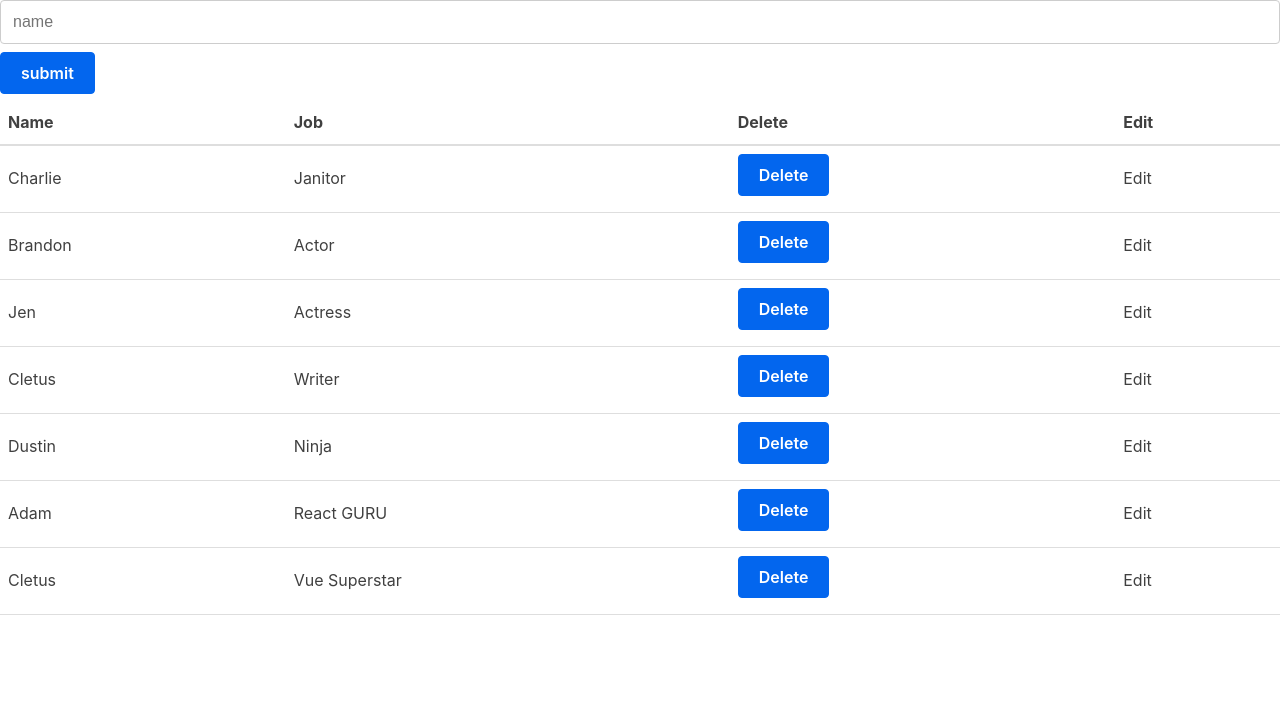
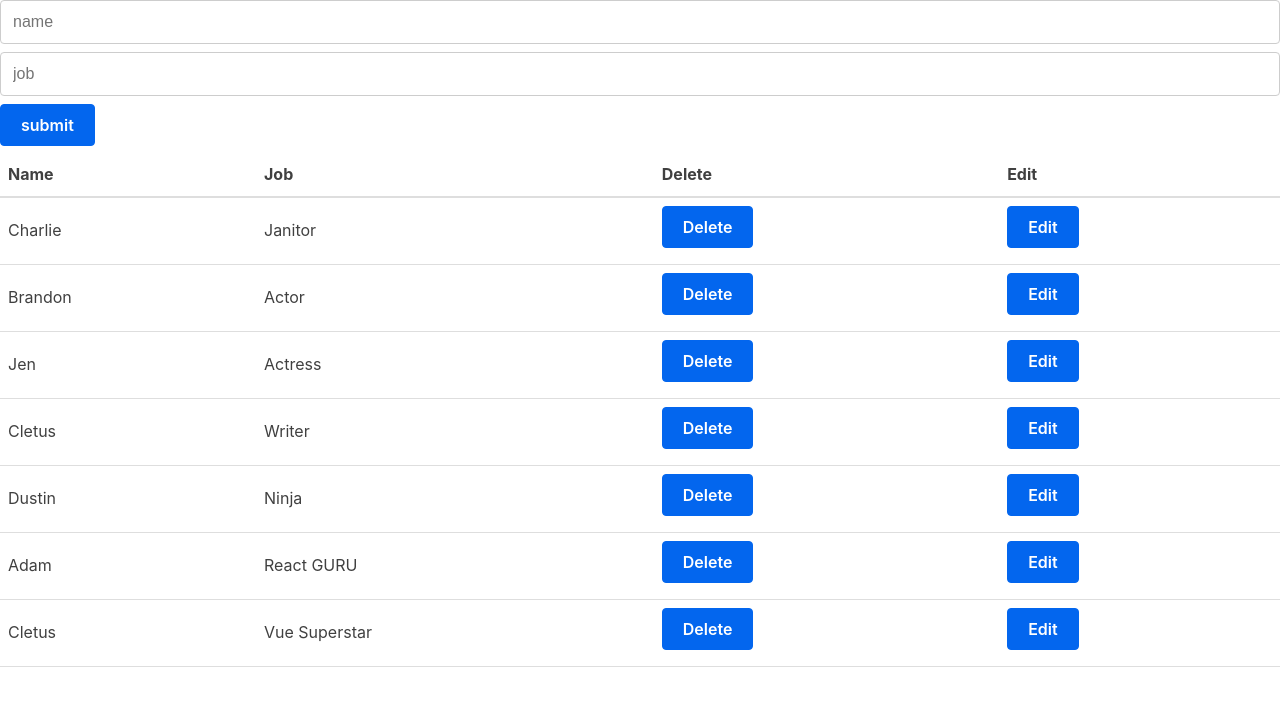
Before and after one commit to secantsquared/ah-react-demo, a React (Create React App) app in the folder client/: page / in a window 1280 px wide. Shown: the top 706 px of the page. Built offline with nearby package versions, Linux system fonts and the light colour scheme.

Commit message:
:bug: fixes a small issue with the name and job inputs

```diff
--- a/client/src/App.js
+++ /dev/null
@@ -1,47 +0,0 @@
-import React, { Component } from 'react'
-import { characters } from './Characters'
-import Form from './components/Form/Form.js'
-import Table from './components/Table/Table'
-export default class App extends Component {
-  state = {
-    characters: [],
-    name: ''
-  }
-
-  componentDidMount() {
-    this.setState({
-      characters
-    })
-  }
-
-  onNameChange = name => {
-    this.setState({
-      name
-    })
-  }
-
-  handleSubmit = e => {
-    e.preventDefault()
-    this.setState({ characters: [...characters, { name: this.state.name }], name: '' })
-  }
-
-  render() {
-    return (
-      <>
-        <Form
-          name={this.state.name}
-          onNameChange={this.onNameChange}
-          handleSubmit={this.handleSubmit}
-        />
-        <Table characters={this.state.characters} />
-      </>
-    )
-  }
-}
-//* 2 INPUTS = NAME INPUT && JOB INPUT
-//* FORM (PARENT OF INPUTS)
-//* APP --> RENDER IT ALL <FORM/> IN APP
-
-//* TABLE
-//* TABLE HEADER TABLE BODY (2 COMPONENTS)
-//* 2 BUTTONS --> ADD DELETE // ADD EDIT
--- /dev/null
+++ b/client/src/components/App.js
@@ -0,0 +1,69 @@
+import React, { Component } from 'react'
+import { characters } from '../data/Characters'
+import Form from './Form/Form'
+import Table from './Table/Table'
+
+export default class App extends Component {
+  state = {
+    characters: [],
+    name: '',
+    job: ''
+  }
+
+  componentDidMount() {
+    this.setState({
+      characters
+    })
+  }
+
+  onNameChange = name => {
+    this.setState({
+      name
+    })
+  }
+
+  onJobChange = job => {
+    this.setState({
+      job
+    })
+  }
+
+  handleSubmit = e => {
+    const { name, job, characters } = this.state
+
+    if (!name || !job) {
+      alert('Please fill out both fields.')
+    } else {
+      e.preventDefault()
+      this.setState({
+        characters: [...characters, { name, job }],
+        name: '',
+        job: ''
+      })
+    }
+  }
+
+  render() {
+    const { characters, name, job } = this.state
+    return (
+      <>
+        <Form
+          name={name}
+          job={job}
+          onNameChange={this.onNameChange}
+          handleSubmit={this.handleSubmit}
+          onJobChange={this.onJobChange}
+          handleReset={this.handleReset}
+        />
+        <Table characters={characters} />
+      </>
+    )
+  }
+}
+//* 2 INPUTS = NAME INPUT && JOB INPUT
+//* FORM (PARENT OF INPUTS)
+//* APP --> RENDER IT ALL <FORM/> IN APP
+
+//* TABLE
+//* TABLE HEADER TABLE BODY (2 COMPONENTS)
+//* 2 BUTTONS --> ADD DELETE // ADD EDIT
--- a/client/src/components/Form/Form.js
+++ b/client/src/components/Form/Form.js
@@ -3,10 +3,12 @@ import NameInput from './NameInput'
 import JobInput from './JobInput'
 
 export default function Form(props) {
+  const { name, job, onNameChange, onJobChange } = props
   return (
     <form onSubmit={props.handleSubmit}>
-      <NameInput name={props.name} onNameChange={props.onNameChange} />
-      <JobInput />
+      <NameInput name={name} job={job} onNameChange={onNameChange} />
+      <JobInput job={job} onJobChange={onJobChange} />
+      <input type="submit" value="submit" />
     </form>
   )
 }
--- a/client/src/components/Form/JobInput.js
+++ b/client/src/components/Form/JobInput.js
@@ -1,5 +1,12 @@
 import React from 'react'
 
-export default function JobInput() {
-  return <div />
+export default function JobInput({ job, onJobChange }) {
+  return (
+    <input
+      type="text"
+      placeholder="job"
+      value={job}
+      onChange={e => onJobChange(e.target.value)}
+    />
+  )
 }
--- a/client/src/components/Form/NameInput.js
+++ b/client/src/components/Form/NameInput.js
@@ -1,14 +1,14 @@
 import React from 'react'
 
-export default function NameInput(props) {
-  const handleChange = e => {
-    props.onNameChange(e.target.value)
-  }
-
+export default function NameInput({ name, onNameChange }) {
   return (
     <>
-      <input type="text" placeholder="name" value={props.name} onChange={handleChange} />
-      <input type="submit" value="submit" />
+      <input
+        type="text"
+        placeholder="name"
+        value={name}
+        onChange={e => onNameChange(e.target.value)}
+      />
     </>
   )
 }
--- a/client/src/components/Table/Table.js
+++ b/client/src/components/Table/Table.js
@@ -2,11 +2,11 @@ import React from 'react'
 import TableHeader from './TableHeader'
 import TableBody from './TableBody'
 
-export default function Table(props) {
+export default function Table({ characters }) {
   return (
     <table>
       <TableHeader />
-      <TableBody characters={props.characters} />
+      <TableBody characters={characters} />
     </table>
   )
 }
--- a/client/src/components/Table/TableBody.js
+++ b/client/src/components/Table/TableBody.js
@@ -1,10 +1,10 @@
 import React from 'react'
 import uuidv4 from 'uuid'
 
-export default function TableBody(props) {
+export default function TableBody({ characters }) {
   return (
     <tbody>
-      {props.characters.map(character => {
+      {characters.map(character => {
         return (
           <tr key={uuidv4()}>
             <td>{character.name}</td>
@@ -12,7 +12,9 @@ export default function TableBody(props) {
             <td>
               <button>Delete</button>
             </td>
-            <td>Edit</td>
+            <td>
+              <button>Edit</button>
+            </td>
           </tr>
         )
       })}
```
Also changed, not shown: client/src/index.js (+5 -6 lines), client/src/components/Form/jobinput.css (added), client/src/data/Characters.js (renamed from client/src/Characters.js).
